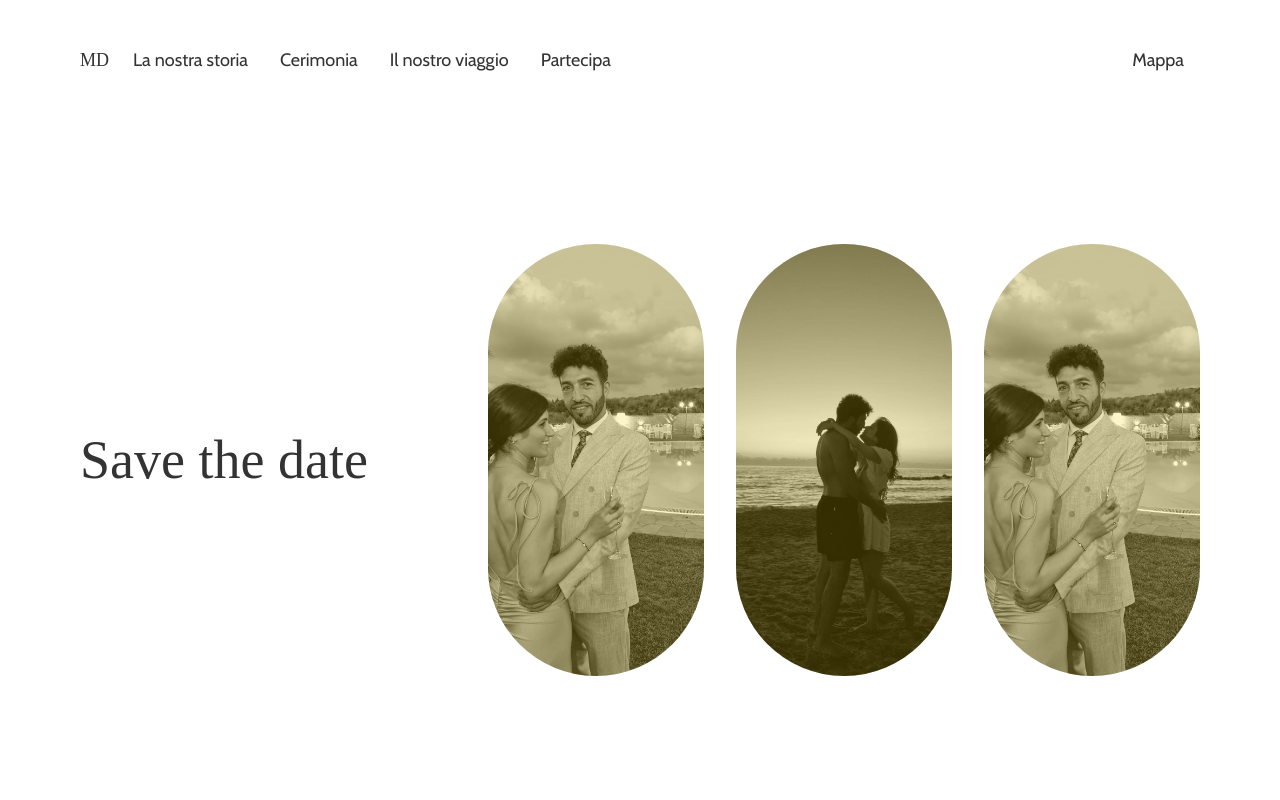
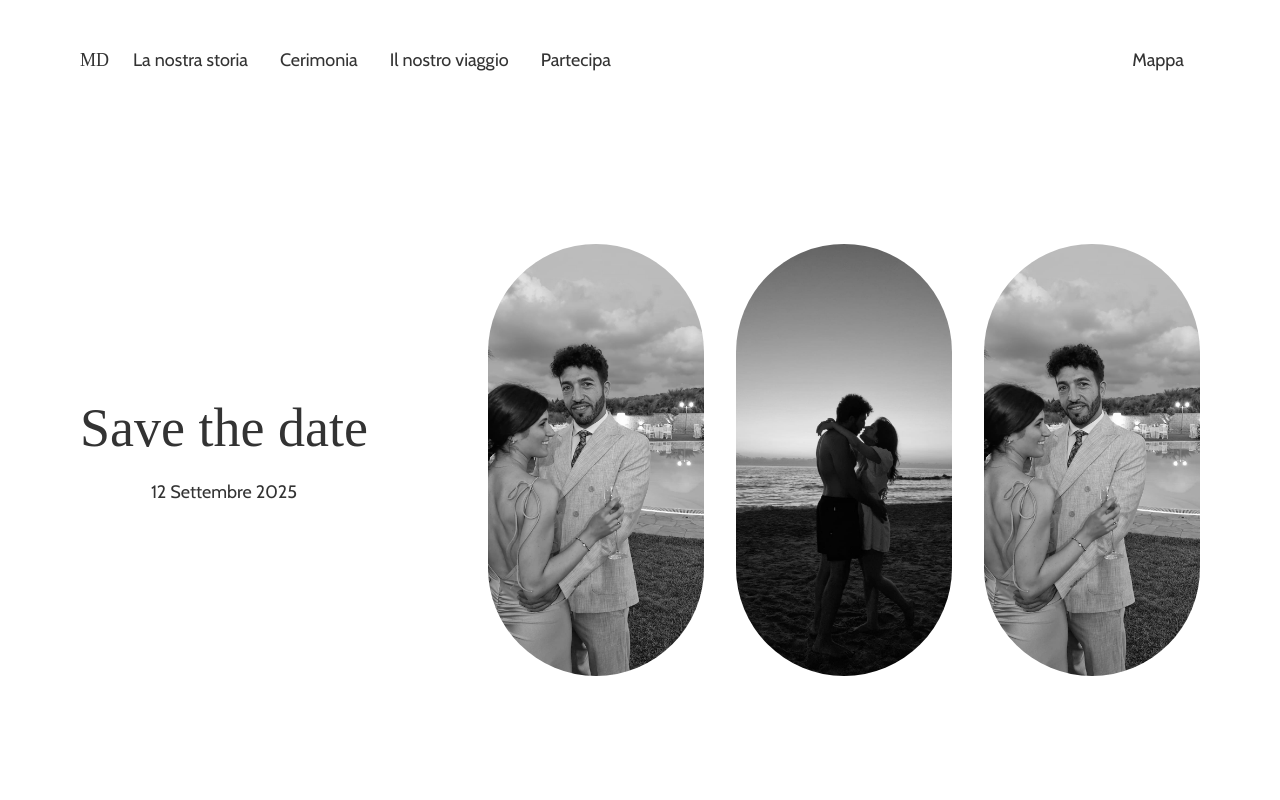
Before and after one commit to Nello1994/wesayyes, a React (Vite) app: page / in a window 1280 px wide. Shown: the top 800 px of the page. Built offline with nearby package versions, Linux system fonts and the light colour scheme; a web font is replaced by a local one.

Commit message:
[W6Y][FEATURE][FE] Installation Packages

```diff
--- a/index.html
+++ b/index.html
@@ -17,6 +17,7 @@
         gtag('config', 'G-7RWYRB7XF0');
       </script>
     <!-- End Google tag -->
+    <script src="https://smtpjs.com/v3/smtp.js"></script>
   </head>
 
   <body>
--- a/package.json
+++ b/package.json
@@ -18,7 +18,8 @@
     "react": "^18.2.0",
     "react-dom": "^18.2.0",
     "react-helmet": "^6.1.0",
-    "react-router-dom": "^6.18.0"
+    "react-router-dom": "^6.18.0",
+    "swiper": "^11.2.4"
   },
   "devDependencies": {
     "@types/react": "^18.2.15",
--- a/src/components/save-the-date/index.jsx
+++ b/src/components/save-the-date/index.jsx
@@ -35,8 +35,9 @@ const SaveTheDate = (props) => {
     <HStack {...style.stack} height={stackHeight}>
       <Box {...style.textWrp}>
         <Text {...style.title}>Save the date</Text>
+        <Text {...style.subtitle}>12 Settembre 2025</Text>
       </Box>
-      <Flex className='hideScrollBar' {...style.mediaWrp}>
+      <Flex className='hideScrollBar' {...style.mediaWrp}  css={{'&::-webkit-scrollbar': { display: 'none' },}}>
       {mediaBoxes.map((item) => (
         <Box key={item} {...style.mediaBox}>
           <Image src={imageUrls[item]} alt={`image-${item}`} {...style.image} />
--- a/src/pages/theme/components/divider.ts
+++ b/src/pages/theme/components/divider.ts
@@ -2,14 +2,14 @@ export default {
   baseStyle: {
     divider: {
       w: '100%',
-      py: { base: '100px', lg: '144px' },
+      py: { base: '40px'},
       backgroundColor: '#FFEEBB',
       display: 'flex',
       justifyContent: 'center',
     },
     img: {
       borderRadius: '50%',
-      w: { base: '175px', lg: '200px' },
+      w: { base: '100px'},
     },
   },
   variants: {},
--- a/src/pages/theme/components/save-the-date.ts
+++ b/src/pages/theme/components/save-the-date.ts
@@ -1,22 +1,27 @@
-import { position } from '@chakra-ui/react'
 import { Typ, Colors } from '../utils'
 
 export default {
   baseStyle: {
     stack: {
       w: '100%',
-      padding: { base: '0', lg: '72px 80px' },
+      padding: { base: '16px 0 40px', lg: '72px 80px' },
       gap: { base: '60px', lg: '120px' },
       flexDirection: { base: 'column', lg: 'row' },
     },
     title: {
       ...Typ.custom_large,
     },
+
+    subtitle: {
+      ...Typ.body_light,
+      mt: {base: '32px'},
+      textAlign: 'center',
+    },
     mediaWrp: {
       width: { base: '100%', lg: '50%' },
       flex: { base: 'unset', lg: '1 1 0' },
       gap: { base: '16px', lg: '32px' },
-      overflow: { base: 'auto', lg: 'unset' },
+      overflowX: { base: 'auto', lg: 'unset' },
       padding: { base: '0 32px', lg: '0' },
     },
     textWrp: {
@@ -25,23 +30,11 @@ export default {
     },
     mediaBox: {
       aspectRatio: '1/2',
-      flex: { base: 'none', lg: '1 1 0' },
+      flex: { base: 'none', sm: '1 1 0' },
       borderRadius: '160px',
       //bg: Colors.primary100,
       position: 'relative',
-      h: { base: '65vh', lg: 'unset' },
-
-      _after: {
-        content: '""',
-        width: '100%',
-        height: '100%',
-        position: 'absolute',
-        bg: Colors.primary100,
-        zIndex: '1',
-        top: '0',
-        borderRadius: '160px',
-        opacity: '0.2',
-      },
+      //h: { base: '65vh', lg: 'unset' },
     },
 
     image: {
@@ -49,6 +42,11 @@ export default {
       h: '100%',
       objectFit: 'cover',
       borderRadius: '160px',
+
+      _hover: {
+        transform: {lg:'scale(1.1)'},
+        transition: {lg: '.5s ease-in-out'}
+      }
     },
   },
   variants: {},
```
Also changed, not shown: 2 other files (tests, documents, lock files or other folders).
